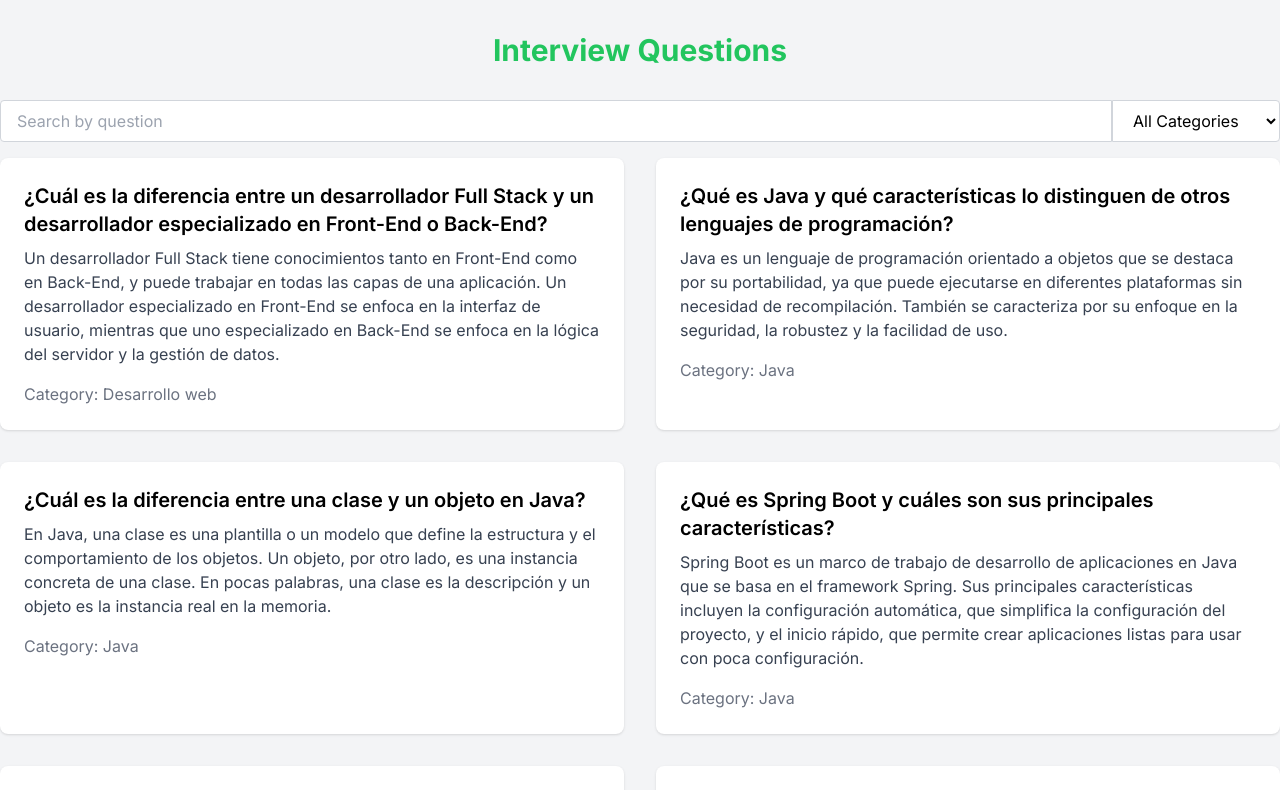
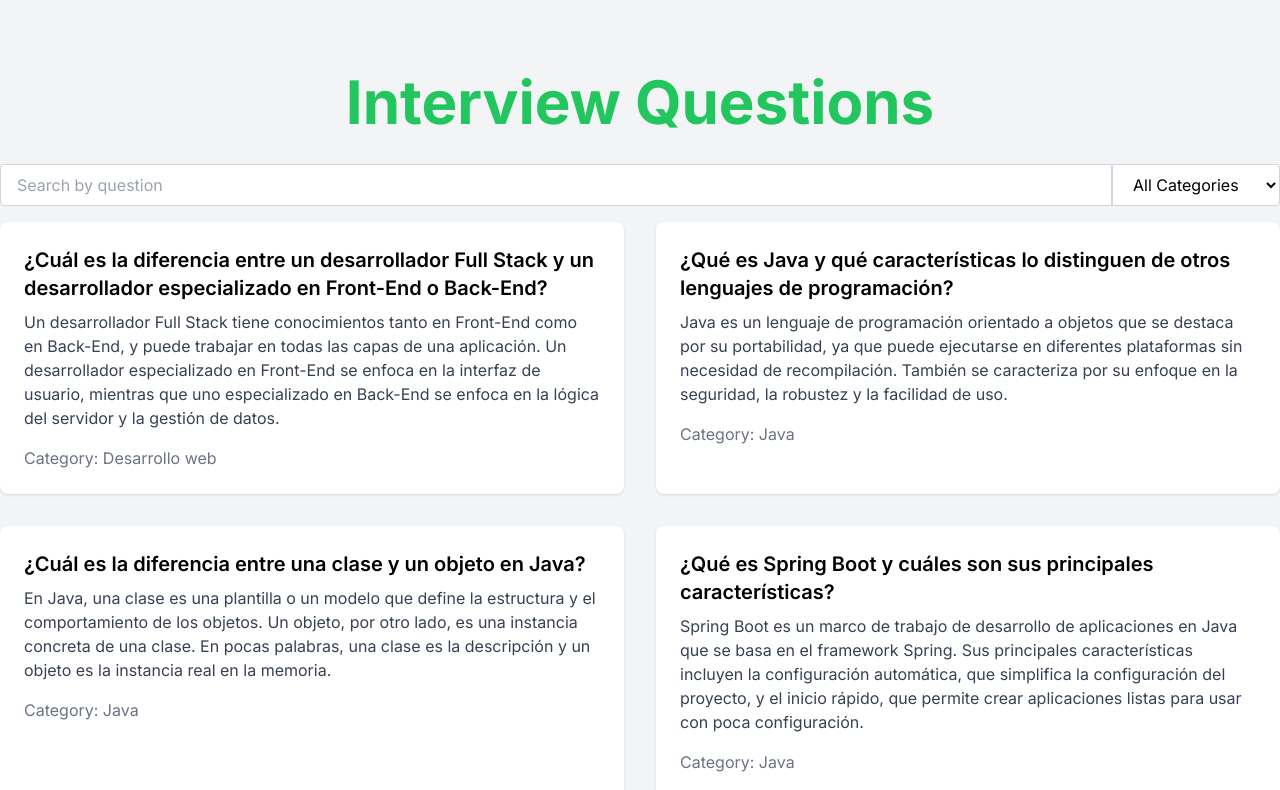
Before and after one commit to vicarb/qa-front, a Next.js app: page / in a window 1280 px wide. Shown: the top 790 px of the page. Built offline with nearby package versions, Linux system fonts and the light colour scheme.

Commit message:
updated title transition

```diff
--- a/components/SecLanding/SecLanding.tsx
+++ b/components/SecLanding/SecLanding.tsx
@@ -68,13 +68,12 @@ const data = [
 function SecLanding() {
   const [filteredData, setFilteredData] = useState<Item[]>([]);
   const [searchTerm, setSearchTerm] = useState('');
-    const [selectedCategory, setSelectedCategory] = useState<string>('All');
+  const [selectedCategory, setSelectedCategory] = useState('All');
 
   useEffect(() => {
     const filteredItems = data.filter((item) =>
       item.question.toLowerCase().includes(searchTerm.toLowerCase())
     );
-
     if (selectedCategory !== 'All') {
       const categoryFilteredItems = filteredItems.filter(
         (item) => item.category === selectedCategory
@@ -92,8 +91,12 @@ function SecLanding() {
   const handleCategoryChange = (event: React.ChangeEvent<HTMLSelectElement>) => {
     setSelectedCategory(event.target.value);
   };
-
   const categories = Array.from(new Set(data.map((item) => item.category)));
+  const titleTransitions = useTransition(true, {
+    from: { opacity: 0, transform: 'translateY(-20px)' },
+    enter: { opacity: 1, transform: 'translateY(0)' },
+    leave: { opacity: 0, transform: 'translateY(-20px)' },
+  });
 
   const transitions = useTransition(filteredData, {
     from: { opacity: 0, transform: 'scale(0.95)' },
@@ -105,9 +108,14 @@ function SecLanding() {
   return (
     <div className="bg-gray-100 min-h-screen py-8">
       <div className="container mx-auto">
-          <h1 className="text-3xl font-bold mb-8 text-green-500 has text-center">
+      {titleTransitions(({ opacity, transform }) => (
+        <animated.h1
+          style={{ opacity, transform }}
+          className="text-6xl font-bold mb-8 text-green-500 has text-center mt-10"
+        >
           Interview Questions
-          </h1>
+        </animated.h1>
+      ))}
 
         <div className="flex mb-4">
           <input
```
Lines whose indentation alone changed are shown as unchanged.
